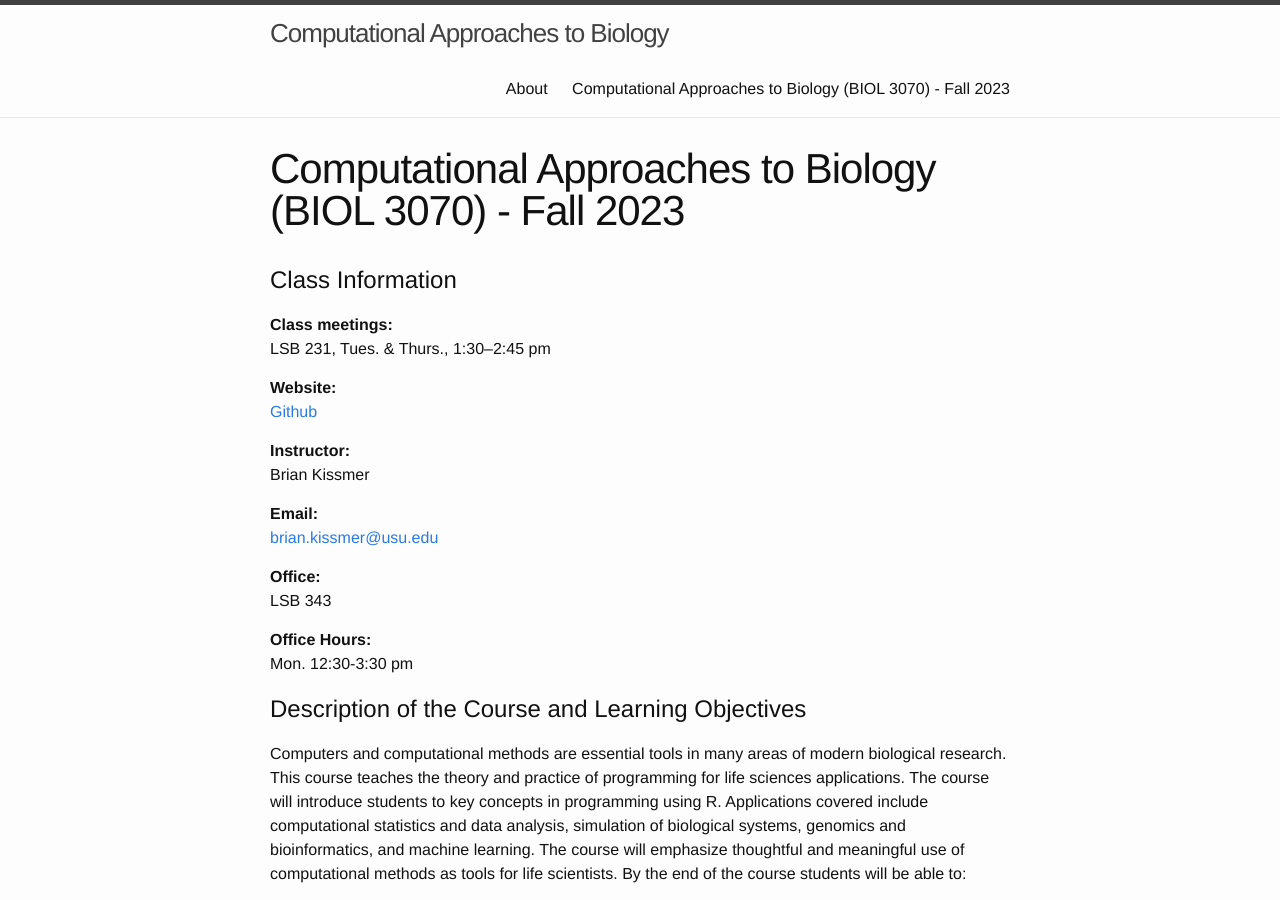
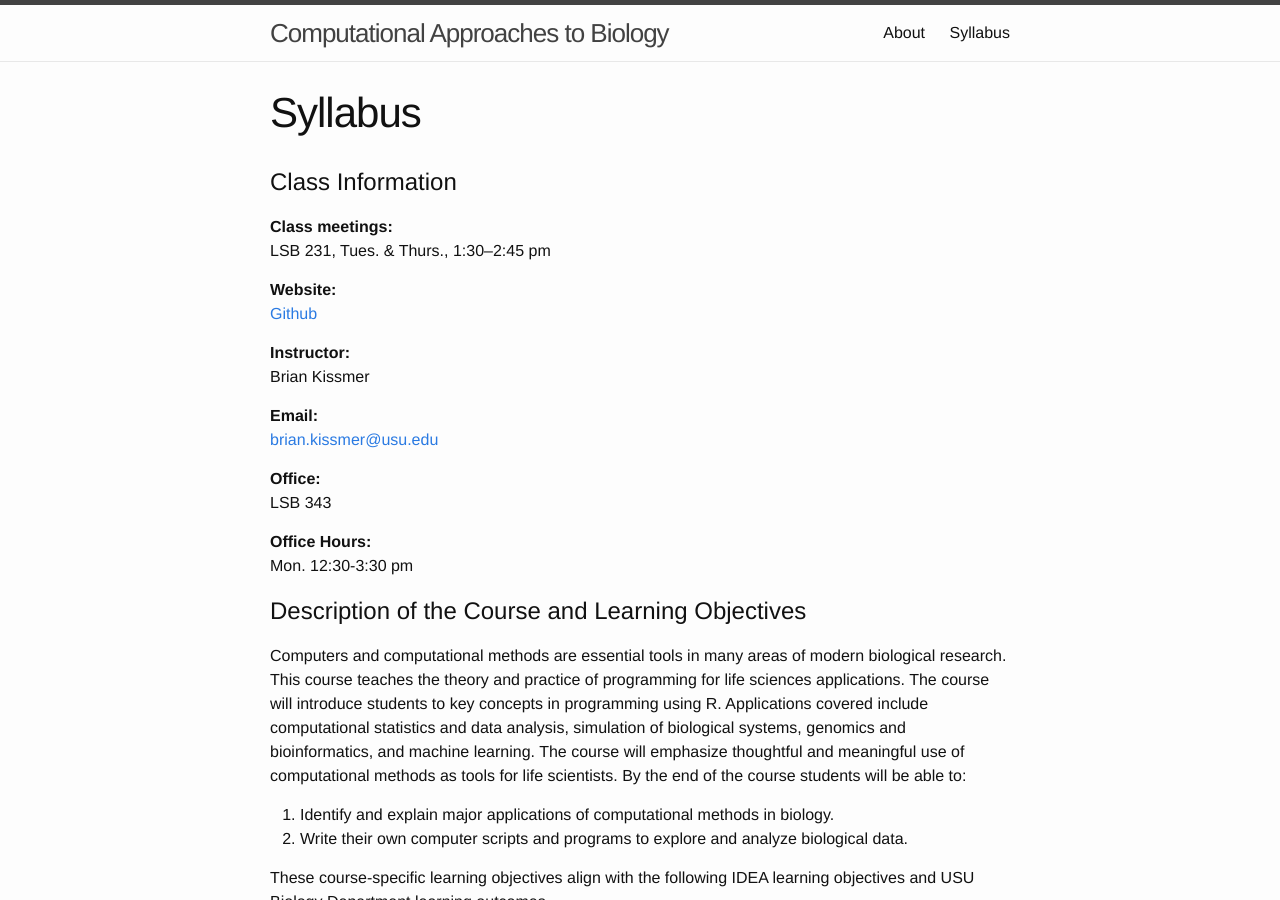
Before and after one commit to brian-kissmer/brian-kissmer.github.io, a Jekyll site: the page built from syllabus.md, in a window 1280 px wide and 900 px high. Built offline with Jekyll 4.4.1, drawn with Linux system fonts in a browser that asks for light colours; our own code applies the rules of GitHub Pages for plain Markdown files.

Commit message:
Update syllabus.md

```diff
--- a/syllabus.md
+++ b/syllabus.md
@@ -1,5 +1,5 @@
 ---
-title: "Computational Approaches to Biology (BIOL 3070) - Fall 2023"
+title: "Syllabus"
 author: "Brian Kissmer"
 output:
   html_document:
```
